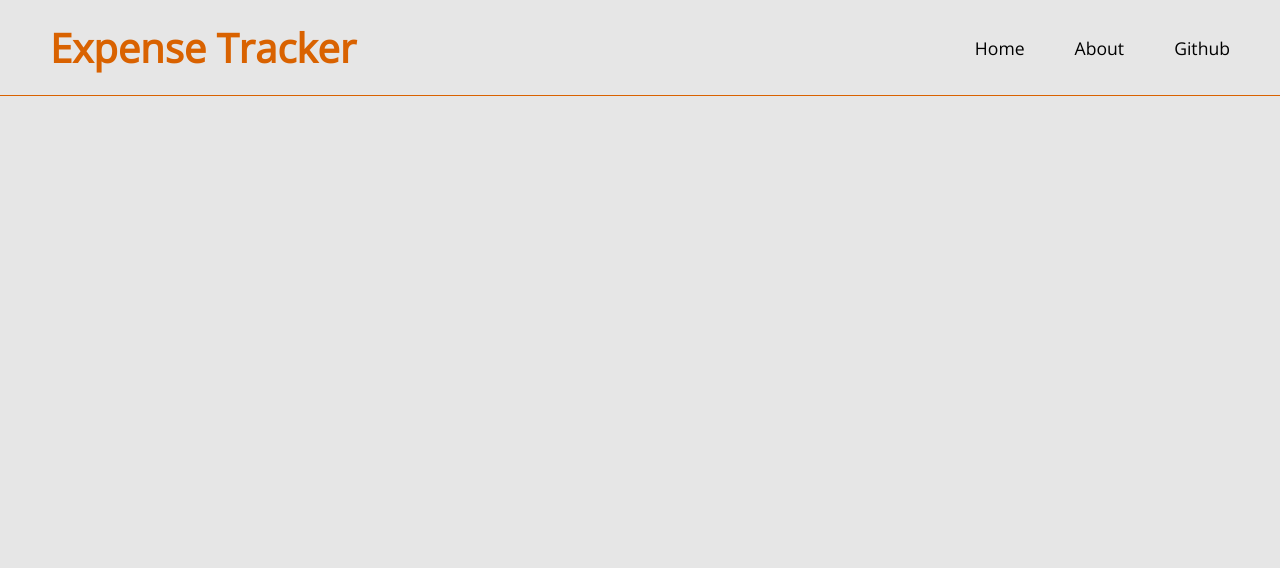
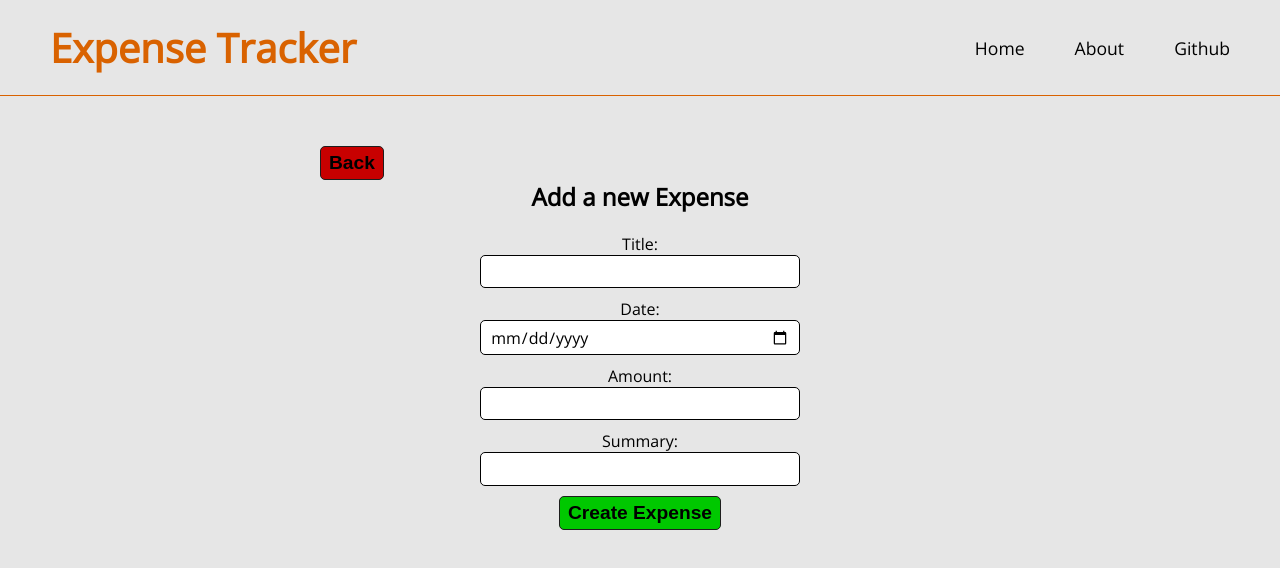
Before and after one commit to Columbium41/Expense-Tracker, a React (Create React App) app: page /create in a window 1280 px wide. Shown: the top 568 px of the page. Built offline with nearby package versions, Linux system fonts and the light colour scheme.

Commit message:
Added functionality for adding new expenses

```diff
--- a/data/db.json
+++ b/data/db.json
@@ -1,25 +1,39 @@
 {
   "expenses": [
     {
-            "to": "CoCo Fresh Tea & Juice",
-            "cost": 5.87,
-            "desc": "Bought a Medium Taro Drink",
-            "date": "Sep 23 2022",
+      "title": "test",
+      "date": "2023-01-03",
+      "amount": 123,
+      "summary": "testing",
       "id": 1
     },
     {
-            "to": "Amazon",
-            "cost": 22.23,
-            "desc": "Bought an Office Mouse",
-            "date": "Sep 17 2022",
+      "title": "test",
+      "date": "2023-01-03",
+      "amount": 123,
+      "summary": "testing",
       "id": 2
     },
     {
-            "to": "VIA Rail",
-            "cost": 200.67,
-            "desc": "Bought two Train Tickets",
-            "date": "Jul 12 2021",
+      "title": "testingt",
+      "date": "2023-01-03",
+      "amount": 123,
+      "summary": "est",
       "id": 3
+    },
+    {
+      "title": "testingt",
+      "date": "2023-01-03",
+      "amount": 123,
+      "summary": "est",
+      "id": 4
+    },
+    {
+      "title": "testt",
+      "date": "2023-01-04",
+      "amount": 1124,
+      "summary": "testing",
+      "id": 5
     }
   ]
 }
--- a/src/App.js
+++ b/src/App.js
@@ -2,6 +2,7 @@ import './css/App.css';
 import Navbar from './components/Navbar';
 import Home from './components/Home';
 import About from './components/About';
+import Create from './components/Create';
 import { BrowserRouter as Router, Route, Switch } from 'react-router-dom';
 
 /**
@@ -21,6 +22,9 @@ function App() {
             <Route exact path="/about">
               <About />
             </Route>
+            <Route exact path="/create">
+              <Create />
+            </Route>
           </Switch>
         </div>
       </div>
--- a/src/components/ButtonMenu.js
+++ b/src/components/ButtonMenu.js
@@ -1,20 +1,28 @@
+import { Link } from 'react-router-dom';
+
 /**
  * Returns a JSX Element containing the ButtonMenu component
- * @param {function} handleCreate A function that creates expenses
  * @param {function} handleUpdate A function that updates expenses
  * @param {function} handleDelete A function that deletes expenses
  * @returns {JSX.Element}         The ButtonMenu component for the app
  */
-const ButtonMenu = ({ handleCreate, handleUpdate, handleDelete }) => {
+const ButtonMenu = ({ handleUpdate, handleDelete }) => {
     return (
         <div id="button-bar">
-            <button type="button" className="menu-button no-select" id="create-button" onClick={() => {
-                handleCreate();
-            }}>Create</button>
-            <button type="button" className="menu-button no-select" id="update-button" onClick={() => {
+            <Link to="/create"><button
+                type="button"
+                className="menu-button no-select green-bg"
+                id="create-button">Create
+            </button></Link>
+            <button type="button" className="menu-button no-select blue-bg" id="update-button" onClick={() => {
                 handleUpdate();
             }}>Update</button>
-            <button type="button" className="menu-button no-select" id="delete-button" onClick={handleDelete}>Delete</button>
+            <button
+                type="button"
+                className="menu-button no-select red-bg"
+                id="delete-button"
+                onClick={handleDelete}>Delete
+            </button>
         </div>
     );
 }
--- /dev/null
+++ b/src/components/Create.js
@@ -0,0 +1,84 @@
+import { useState } from "react";
+import { Link } from 'react-router-dom';
+import { useHistory } from 'react-router-dom';
+
+const Create = () => {
+    const [title, setTitle] = useState('');
+    const [date, setDate] = useState('');
+    const [amount, setAmount] = useState('');
+    const [summary, setSummary] = useState('');
+    const [isPosting, setIsPosting] = useState(false);
+    const history = useHistory();
+
+    const handleSubmit = (e) => {
+        e.preventDefault();
+        const expense = { title, date, amount, summary };
+
+        setIsPosting(true);
+
+        fetch('http://localhost:8000/expenses', {
+            method: 'POST',
+            headers: { "Content-Type": "application/json" },
+            body: JSON.stringify(expense)
+        }).then(() => {
+            setIsPosting(false);
+
+            // Redirect user back to home page after posting new expense
+            history.push('/');
+        });
+    };
+
+    return (
+        <div className="container create">
+            <Link to="/"><button id="back-button" className="menu-button red-bg">Back</button></Link>
+            <h2 className="header">Add a new Expense</h2>
+            <form onSubmit={handleSubmit}>
+                <label htmlFor="">Title: </label>
+                <input
+                    id="title-input"
+                    type="text"
+                    required
+                    value={title}
+                    onChange={(e) => setTitle(e.target.value)}
+                 />
+
+                <label htmlFor="">Date: </label>
+                <input
+                    id="date-input"
+                    type="date"
+                    required
+                    value={date}
+                    onChange={(e) => setDate(e.target.value)}
+                />
+
+                <label htmlFor="">Amount: </label>
+                <input
+                    id="amount-input"
+                    type="number"
+                    required
+                    value={amount}
+                    onChange={(e) => setAmount(Number(e.target.value))}
+                />
+
+                <label htmlFor="">Summary: </label>
+                <input
+                    id="summary-input"
+                    type="text"
+                    required
+                    value={summary}
+                    onChange={(e) => setSummary(e.target.value)}
+                />
+
+                {!isPosting && <button id="create-expense-button" className="menu-button green-bg">
+                    Create Expense
+                </button>}
+                {isPosting && <button id="create-expense-button" className="menu-button green-bg" disabled>
+                    Creating Expense...
+                </button>}
+            </form>
+        </div>
+    );
+
+};
+
+export default Create;
--- a/src/components/ErrorOverlay.js
+++ b/src/components/ErrorOverlay.js
@@ -5,7 +5,7 @@
 const ErrorOverlay = () => {
     return (
         <div className="error-overlay">
-            <h2>Error while trying to fetch data. Please try again later.</h2>
+            <h2>Error while trying to fetch data. Please refresh the browser and try again later.</h2>
         </div>
     )
 }
--- a/src/components/ExpenseList.js
+++ b/src/components/ExpenseList.js
@@ -17,9 +17,9 @@ const ExpenseList = ({ expenses, totalCost, selected }) => {
                     <input type="checkbox" className="select-button" onClick={(e) => {
                         selected[expense.id - 1] = e.target.checked;
                     }} />
-                    <h2>{ expense.to }</h2>
-                    <h2 className="cost">${ expense.cost }</h2>
-                    <p>{ expense.desc }</p>
+                    <h2>{ expense.title }</h2>
+                    <h2 className="cost">${ expense.amount }</h2>
+                    <p>{ expense.summary }</p>
                     <p className="date">{ expense.date }</p>
                 </div>
             ))}
--- a/src/components/Home.js
+++ b/src/components/Home.js
@@ -12,7 +12,7 @@ import useFetch from "../hooks/useFetch";
 */
 function calculateTotalCost(expenses) {
     return expenses.reduce((total, expense) => {
-        return total + expense.cost;
+        return total + expense.amount;
     }, 0).toFixed(2);
 }
 
@@ -28,9 +28,6 @@ const Home = () => {
     const [totalCost, setTotalCost] = useState(0);
 
     // CRUD Functions
-    const handleCreate = () => {
-        console.log("Pressed Create Button");
-    };
     const handleUpdate = () => {
         console.log("Pressed Update Button");
     };
@@ -53,7 +50,7 @@ const Home = () => {
             { !fetchError && !isFetching &&
             <div className="top-menu">
                 <h2> {(searchQuery === "") ? ("All Expenses") : `Expenses Matching '${searchQuery}'`} </h2>
-                <ButtonMenu handleCreate={handleCreate} handleUpdate={handleUpdate} handleDelete={handleDelete} />
+                <ButtonMenu handleUpdate={handleUpdate} handleDelete={handleDelete} />
             </div> }
             { !fetchError && !isFetching && <ExpenseList expenses={expenses} totalCost={totalCost} selected={selected} /> }
         </div>
--- a/src/css/App.css
+++ b/src/css/App.css
@@ -1,3 +1,19 @@
+:root {
+  --green-theme: #00c800;
+  --blue-theme: #0082c8;
+  --red-theme: #c80000;
+  --orange-theme: #d96200;
+}
+.green-bg {
+  background: var(--green-theme);
+}
+.blue-bg {
+  background: var(--blue-theme);
+}
+.red-bg {
+  background: var(--red-theme);
+}
+
 .no-select {
   user-select: none;
   -moz-user-select: none;
@@ -10,10 +26,15 @@
   text-align: center;
   margin-bottom: 20px;
 }
+.container {
+  width: 50%;
+  margin: 50px auto;
+}
 p {
   font-size: 18px;
 }
 
+/* NAVIGATION BAR */
 .navbar {
   display: flex;
   flex-direction: row;
@@ -21,14 +42,14 @@ p {
   align-items: center;
   justify-content: space-between;
   padding: 20px 0;
-  border-bottom: 1px solid #d96200;
+  border-bottom: 1px solid var(--orange-theme);
 }
 #title {
   font-size: 2.5rem;
   text-align: center;
   font-weight: 600;
   margin-left: 50px;
-  color: #d96200;
+  color: var(--orange-theme);
 }
 #links {
   list-style: none;
@@ -44,15 +65,10 @@ p {
   transition: color 0.25s;
 }
 #links a:hover {
-  color: #d96200;
+  color: var(--orange-theme);
 }
 #links a:active {
   color: #a6500a;
-}
-
-.container {
-  width: 50%;
-  margin: 50px auto;
 }
 
 .top-menu {
@@ -61,10 +77,8 @@ p {
   flex-wrap: nowrap;
   align-items: center;
   justify-content: space-between;
-  padding: 0 20px;
   margin-bottom: 50px;
 }
-
 #button-bar {
   display: flex;
   flex-direction: row;
@@ -73,40 +87,25 @@ p {
   justify-content: flex-end;
 }
 
+/* MENU BUTTONS */
+#button-bar {
+  gap: 10px;
+}
 .menu-button {
   font-size: 1.2rem;
   padding: 5px 8px;
-  margin-left: 15px;
   color: #000000;
   font-weight: bold;
   border: 1.5px solid #1e1e1e;
-  transition: background 0.25s, border 0.1s;
+  transition: filter 0.25s, border 0.1s;
   border-radius: 5px;
   cursor: pointer;
 }
+.menu-button:hover {
+  filter: brightness(105%);
+}
 .menu-button:active {
-  border: 1.5px solid #646464;
-}
-
-#create-button {
-  background: #00c800;
-}
-#create-button:hover {
-  background: #00dc00;
-}
-
-#update-button {
-  background: #0082c8;
-}
-#update-button:hover {
-  background: #0096dc;
-}
-
-#delete-button {
-  background: #c80000;
-}
-#delete-button:hover {
-  background: #dc0000;
+  filter: brightness(110%);
 }
 
 #total-cost {
@@ -115,6 +114,7 @@ p {
   padding: 0 8px 10px 8px;
 }
 
+/* EXPENSE ITEMS */
 .expense {
   display: grid;
   grid-template-columns: 1fr 16fr 8fr;
@@ -130,11 +130,9 @@ p {
 .expense:hover {
   box-shadow: rgba(0, 0, 0, 0.2) 0px 5px 15px;
 }
-
 .select-button {
   grid-row: span 2;
 }
-
 .cost,
 .date {
   justify-self: end;
@@ -144,3 +142,20 @@ p {
 .error-overlay {
   text-align: center;
 }
+
+/* CREATE PAGE */
+form {
+  display: flex;
+  flex-direction: column;
+  align-items: center;
+}
+
+form > input {
+  font-size: inherit;
+  font-family: inherit;
+  width: 50%;
+  padding: 0.5ch 1ch;
+  margin-bottom: 10px;
+  border-radius: 5px;
+  border: 1px solid black;
+}
```
Also changed, not shown: 1 other file (tests, documents, lock files or other folders). Lines whose indentation alone changed are shown as unchanged.
